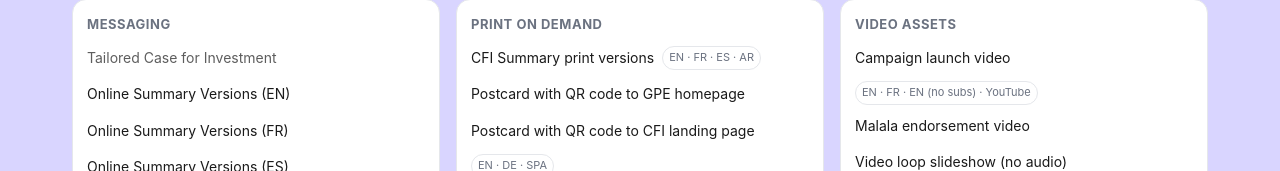
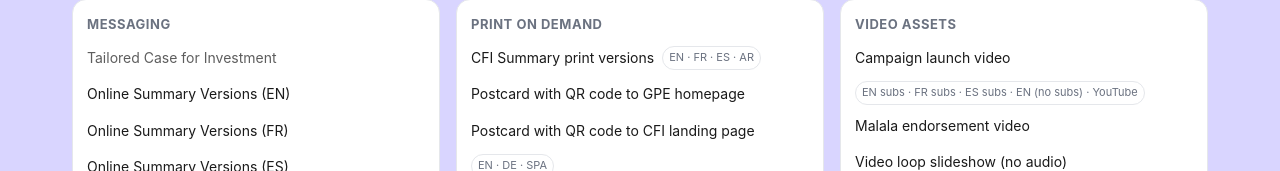
Before and after one commit to malthedahl/gpe_assets, a plain HTML site: page index.html in a window 1280 px wide. Shown: the part 130-301 px from the top of the page. Drawn offline with Linux system fonts and the light colour scheme; no server answers.

Commit message:
added es subs

```diff
--- a/index.html
+++ b/index.html
@@ -623,7 +623,7 @@
     item("Results stories (text & videos)")
   ],
   "Video assets": [
-    item("Campaign launch video",{langs:["EN","FR","EN (no subs)", "YouTube"], href:"https://worldbankgroup.sharepoint.com/teams/GPEFinancingCampaign2026-WBGroup/Shared%20Documents/Forms/AllItems.aspx?csf=1&web=1&e=5TlDET&CID=09f621f0%2D788b%2D4aee%2D9f17%2D0410af9fc0d8&FolderCTID=0x0120007A939FC2FD17254BB775039F422EBDE5&id=%2Fteams%2FGPEFinancingCampaign2026%2DWBGroup%2FShared%20Documents%2FCAMPAIGN%20COMMUNICATIONS%2FCREATIVE%20CAMPAIGN%2FBlossom%20deliverables%2FLaunch%20video%2FLaunch%5FVideo%2FFinal%20launch%20video%20versions"}),
+    item("Campaign launch video",{langs:["EN subs","FR subs", "ES subs", "EN (no subs)", "YouTube"], href:"https://worldbankgroup.sharepoint.com/teams/GPEFinancingCampaign2026-WBGroup/Shared%20Documents/Forms/AllItems.aspx?csf=1&web=1&e=5TlDET&CID=09f621f0%2D788b%2D4aee%2D9f17%2D0410af9fc0d8&FolderCTID=0x0120007A939FC2FD17254BB775039F422EBDE5&id=%2Fteams%2FGPEFinancingCampaign2026%2DWBGroup%2FShared%20Documents%2FCAMPAIGN%20COMMUNICATIONS%2FCREATIVE%20CAMPAIGN%2FBlossom%20deliverables%2FLaunch%20video%2FLaunch%5FVideo%2FFinal%20launch%20video%20versions"}),
     item("Malala endorsement video", {href: "https://worldbankgroup.sharepoint.com/teams/GPEFinancingCampaign2026-WBGroup/_layouts/15/stream.aspx?id=%2Fteams%2FGPEFinancingCampaign2026%2DWBGroup%2FShared%20Documents%2FCAMPAIGN%20COMMUNICATIONS%2FCREATIVE%20CAMPAIGN%2FBlossom%20deliverables%2FMalala%20videos%2FMalala%20endorsement%20video%2D%20CFI%20launch%20event%2Emp4&referrer=StreamWebApp%2EWeb&referrerScenario=AddressBarCopied%2Eview%2Eee618ae5%2Df5c8%2D467e%2Dad5f%2Dde04326eabdf"}),
     item("Video loop slideshow (no audio)", {href:"https://worldbankgroup.sharepoint.com/teams/GPEFinancingCampaign2026-WBGroup/_layouts/15/stream.aspx?id=%2Fteams%2FGPEFinancingCampaign2026%2DWBGroup%2FShared%20Documents%2FCAMPAIGN%20COMMUNICATIONS%2FCREATIVE%20CAMPAIGN%2FBlossom%20deliverables%2FVideo%20loop%20slideshow%2FCampaign%20video%20loop%20%2819%20mins%2D%20no%20audio%29%2Emp4&referrer=StreamWebApp%2EWeb&referrerScenario=AddressBarCopied%2Eview%2E75f4dcf9%2D5b1a%2D4d4b%2Da20b%2D7a4061d3812e"})
   ],
```
